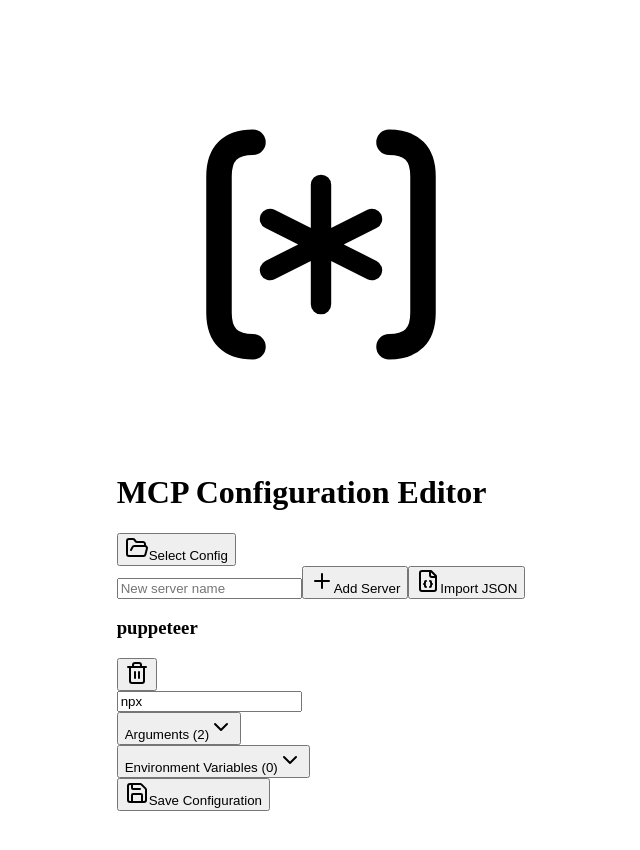
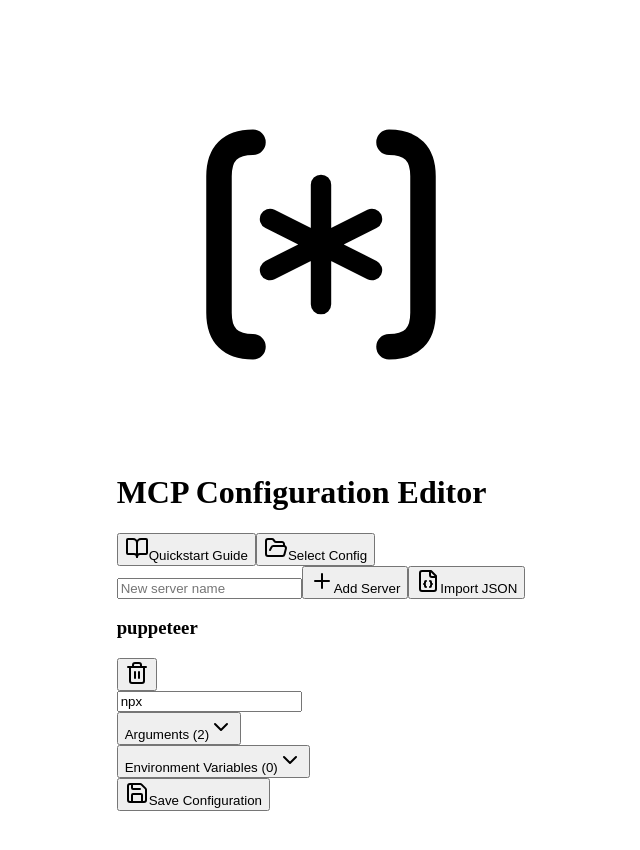
Before and after one commit to dandeliongold/mcp-config-editor, a React (Vite) app in the folder src/renderer/: page / in a window 1280 px wide. Shown: the top 850 px of the page, without its empty margins (351-991 px from the left). Built offline with nearby package versions, Linux system fonts and the light colour scheme.

Commit message:
Add link to quickstart

```diff
--- a/src/renderer/src/components/mcp-config-editor-main.tsx
+++ b/src/renderer/src/components/mcp-config-editor-main.tsx
@@ -2,7 +2,7 @@ import { useState, useEffect } from 'react';
 import { Card, CardHeader, CardTitle, CardContent } from '../components/ui/card';
 import { Button } from '../components/ui/button';
 import { Input } from '../components/ui/input';
-import { Plus, FileJson, FolderOpen } from 'lucide-react';
+import { Plus, FileJson, FolderOpen, BookOpen } from 'lucide-react';
 import { Tooltip, TooltipTrigger, TooltipContent, TooltipProvider } from '../components/ui/tooltip';
 import JsonImport from './mcp-config-json-import';
 import ServerCard from './mcp-config-server-card';
@@ -165,6 +165,20 @@ const MCPConfigEditor = () => {
                   variant="outline"
                   size="sm"
                   className="shrink-0"
+                  onClick={() => window.open('https://modelcontextprotocol.io/quickstart/user', '_blank')}
+                >
+                  <BookOpen className="w-4 h-4 mr-2" />
+                  Quickstart Guide
+                </Button>
+              </TooltipTrigger>
+              <TooltipContent>View the MCP quickstart guide</TooltipContent>
+            </Tooltip>
+            <Tooltip>
+              <TooltipTrigger asChild>
+                <Button
+                  variant="outline"
+                  size="sm"
+                  className="shrink-0"
                   onClick={async () => {
                     if (window.ipcRenderer) {
                       const newPath = await window.ipcRenderer.invoke('select-config-file');
```
